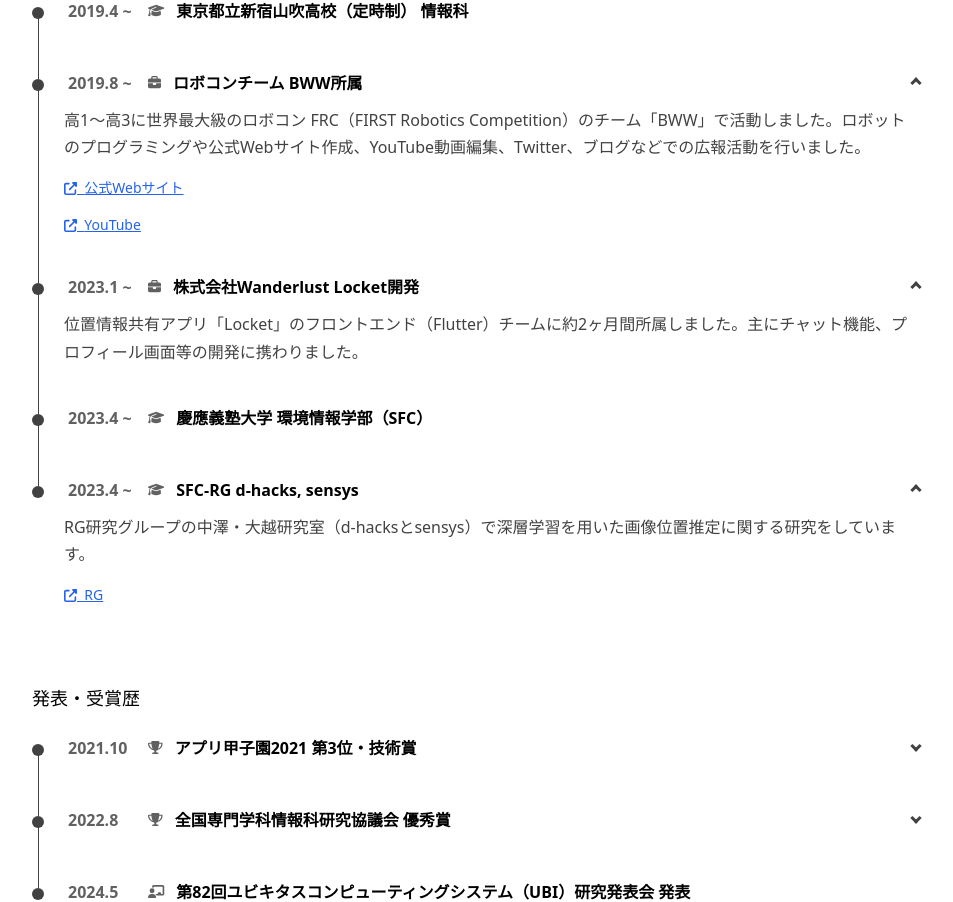
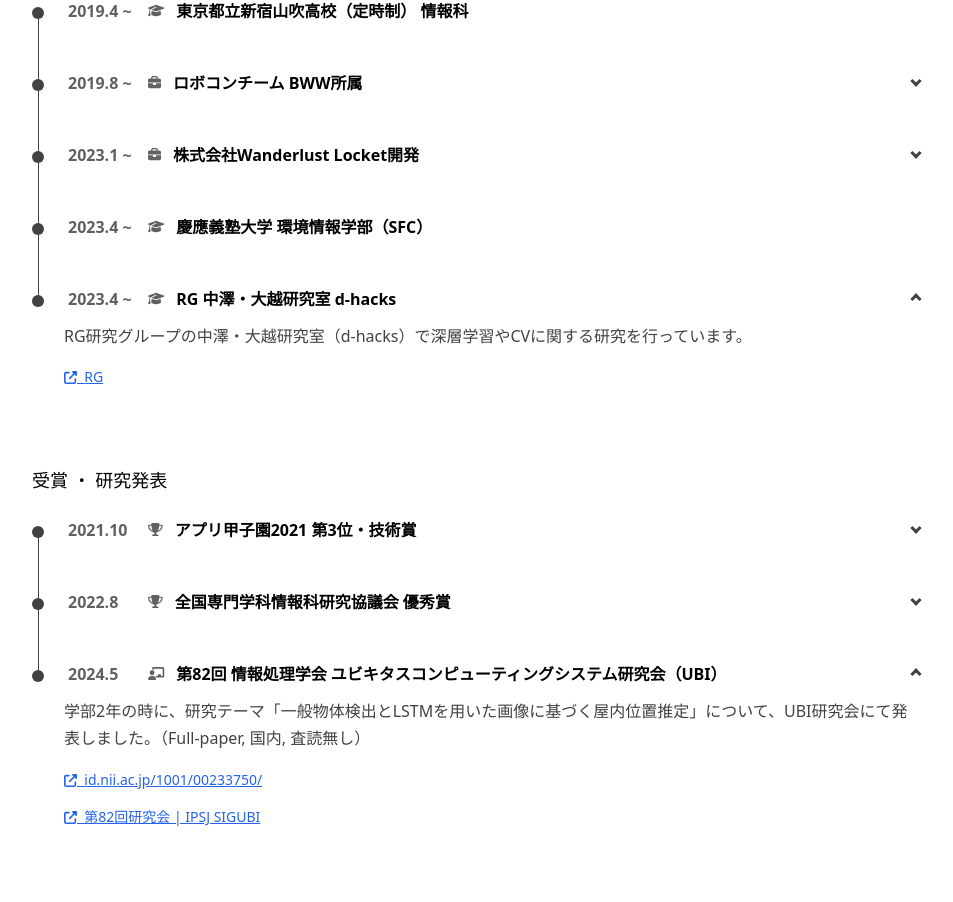
Before and after one commit to sakusaku3939/my-page, a Next.js app: page /profile in a window 1280 px wide. Shown: the part 206-1108 px from the top of the page, without its empty margins (164-1117 px from the left). Built offline with nearby package versions, Linux system fonts and the light colour scheme.

Commit message:
Update profile list

```diff
--- a/src/pages/profile/index.tsx
+++ b/src/pages/profile/index.tsx
@@ -20,7 +20,7 @@ const Index = () => {
         <h1 className={index.h1}>経歴</h1>
         <Timeline>
           <TimeLineItem date="2019.4 ~" icon={faGraduationCap} title="東京都立新宿山吹高校（定時制） 情報科" />
-          <TimeLineItem date="2019.8 ~" icon={faBriefcase} title="ロボコンチーム BWW所属" open={true}>
+          <TimeLineItem date="2019.8 ~" icon={faBriefcase} title="ロボコンチーム BWW所属">
             高1〜高3に世界最大級のロボコン FRC（FIRST Robotics
             Competition）のチーム「BWW」で活動しました。ロボットのプログラミングや公式Webサイト作成、YouTube動画編集、Twitter、ブログなどでの広報活動を行いました。
             <TimeLineLink
@@ -32,12 +32,12 @@ const Index = () => {
               href="https://www.youtube.com/@BWW8231"
             />
           </TimeLineItem>
-          <TimeLineItem date="2023.1 ~" icon={faBriefcase} title="株式会社Wanderlust Locket開発" open={true}>
+          <TimeLineItem date="2023.1 ~" icon={faBriefcase} title="株式会社Wanderlust Locket開発">
             位置情報共有アプリ「Locket」のフロントエンド（Flutter）チームに約2ヶ月間所属しました。主にチャット機能、プロフィール画面等の開発に携わりました。
           </TimeLineItem>
           <TimeLineItem date="2023.4 ~" icon={faGraduationCap} title="慶應義塾大学 環境情報学部（SFC）" />
-          <TimeLineItem date="2023.4 ~" icon={faGraduationCap} title="SFC-RG d-hacks, sensys" open={true}>
-            RG研究グループの中澤・大越研究室（d-hacksとsensys）で深層学習を用いた画像位置推定に関する研究をしています。
+          <TimeLineItem date="2023.4 ~" icon={faGraduationCap} title="RG 中澤・大越研究室 d-hacks" open={true}>
+            RG研究グループの中澤・大越研究室（d-hacks）で深層学習やCVに関する研究を行っています。
             <TimeLineLink
               description="RG"
               href="https://rg.sfc.keio.ac.jp/ja"
@@ -45,7 +45,7 @@ const Index = () => {
           </TimeLineItem>
         </Timeline>
 
-        <h1 className={index.h1}>発表・受賞歴</h1>
+        <h1 className={index.h1}>受賞 ・ 研究発表</h1>
         <Timeline>
           <TimeLineItem date="2021.10" icon={faTrophy} title="アプリ甲子園2021 第3位・技術賞">
             アプリ甲子園2021にて、プレゼン原稿表示アプリ「Presc」を発表しました。1次・2次選考を通過し、決勝大会で第3位と技術賞を頂きました。
@@ -59,10 +59,21 @@ const Index = () => {
             />
           </TimeLineItem>
           <TimeLineItem date="2022.8" icon={faTrophy} title="全国専門学科情報科研究協議会 優秀賞">
-            高校の情報科設置校が集まって年に1度開催する研究協議会にて、Prescを発表しました。生徒表彰にて優秀賞を頂きました。
+            高校の情報科設置校が集まって年に1度開催する研究協議会にて、プレゼン原稿表示アプリ「Presc」を発表しました。生徒表彰にて優秀賞を頂きました。
             <br />
           </TimeLineItem>
-          <TimeLineItem date="2024.5" icon={faChalkboardTeacher} title="第82回ユビキタスコンピューティングシステム（UBI）研究発表会 発表">
+          <TimeLineItem date="2024.5" icon={faChalkboardTeacher}
+                        title="第82回 情報処理学会 ユビキタスコンピューティングシステム研究会（UBI）" open={true}>
+            学部2年の時に、研究テーマ「一般物体検出とLSTMを用いた画像に基づく屋内位置推定」について、UBI研究会にて発表しました。（Full-paper, 国内,
+            査読無し）
+            <TimeLineLink
+              description="id.nii.ac.jp/1001/00233750/"
+              href="http://id.nii.ac.jp/1001/00233750/"
+            />
+            <TimeLineLink
+              description="第82回研究会 | IPSJ SIGUBI"
+              href="https://sigubi.ipsj.or.jp/seminar82/"
+            />
           </TimeLineItem>
         </Timeline>
 
```
